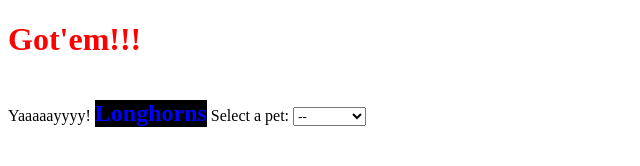
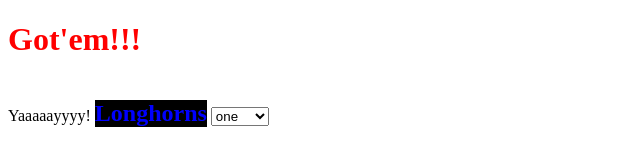
Before and after one commit to mattlopez4011/codeup-web-exercises, a plain HTML site: page practice-folder/js/practice-js-2.html in a window 1280 px wide. Shown: the whole page, without its empty margins (0-640 px from the left). Drawn offline with Linux system fonts and the light colour scheme.

Commit message:
html forms

```diff
--- a/practice-folder/js/practice-js-2.html
+++ b/practice-folder/js/practice-js-2.html
@@ -9,15 +9,28 @@
 <h1 class="one">Got'em!!!</h1>
 <h2 class="two">Longhorns</h2>
 <!--• Select dropdown-->
-<label for="petsSelect">Select a pet:</label>
-<select name="pets" id="petsSelect">
-    <option value="">--</option>
-    <option value="dog">Dog</option>
-    <option value="cat">Cat</option>
-    <option value="hamster">Hamster</option>
-    <option value="bird">Bird</option>
-    <option value="cow">Cow</option>
-    <option value="snake">Snake</option>
+<!--<label for="petsSelect">Select a pet:</label>-->
+<!--<select name="pets" id="petsSelect">-->
+<!--    <option value="">&#45;&#45;</option>-->
+<!--    <option value="dog">Dog</option>-->
+<!--    <option value="cat">Cat</option>-->
+<!--    <option value="hamster">Hamster</option>-->
+<!--    <option value="bird">Bird</option>-->
+<!--    <option value="cow">Cow</option>-->
+<!--    <option value="snake">Snake</option>-->
+<!--</select>-->
+
+<select name="names" id="">
+    <option value="1">one</option>
+    <option value="2">two</option>
+    <option value="3">three</option>
+    <option value="4">four</option>
+    <option value="5">five</option>
+    <option value="6">six</option>
+    <option value="7">seven</option>
+    <option value="8">eight</option>
+    <option value="9">nine</option>
+    <option value="10">ten</option>
 </select>
 
 <script src="practice-js-2.js"></script>
```
